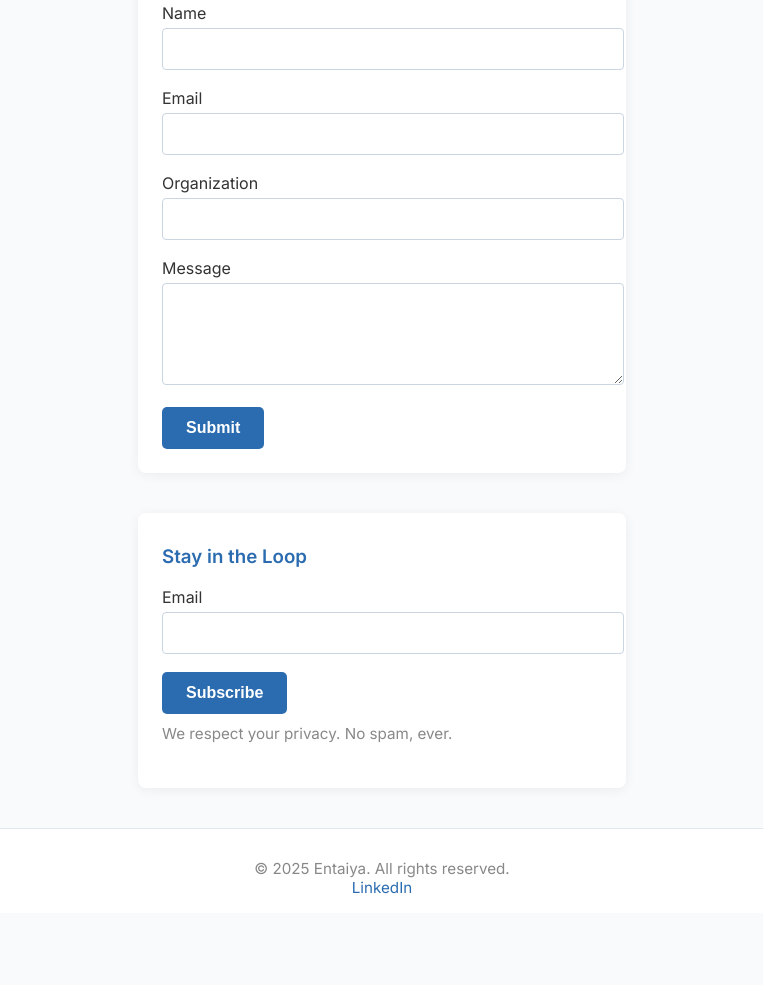
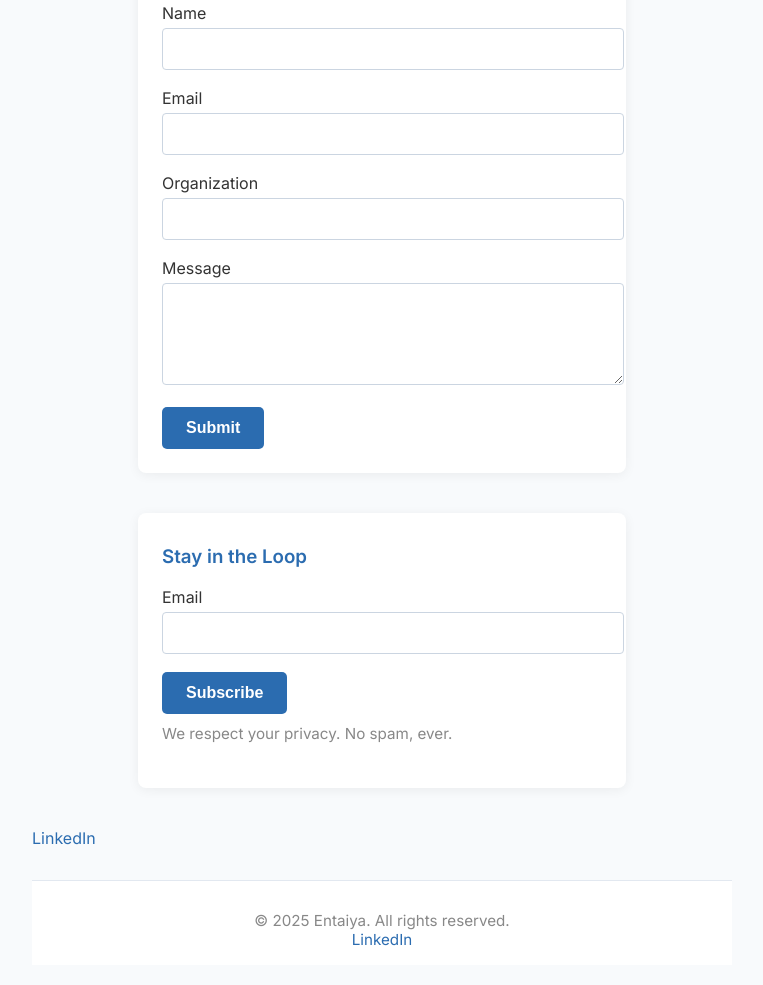
Before and after one commit to iam-mike/iam-mike.github.io, a plain HTML site: page index.html in a window 1280 px wide. Shown: the part 956-1941 px from the top of the page, without its empty margins (258-1021 px from the left). Before the commit the page ends 1869 px from the top, so only its background shows below. Drawn offline with Linux system fonts and the light colour scheme.

Commit message:
added index

```diff
--- a/index.html
+++ b/index.html
@@ -183,6 +183,11 @@
                 padding: 18px 8px 12px 8px;
             }
         }
+
+        .footer-link {
+            color: #2b6cb0;
+            text-decoration: none;
+        }
     </style>
 </head>
 
@@ -255,8 +260,7 @@
                 </form>
                 <p style="font-size:0.95rem;color:#888;margin-top:8px;">We respect your privacy. No spam, ever.</p>
             </div>
-        </section>
-    </main>
+        <a href="https://linkedin.com/company/entaiya" target="_blank" rel="noopener" class="footer-link">LinkedIn</a>
     <footer>
         &copy; 2025 Entaiya. All rights reserved.
         <br>
```
